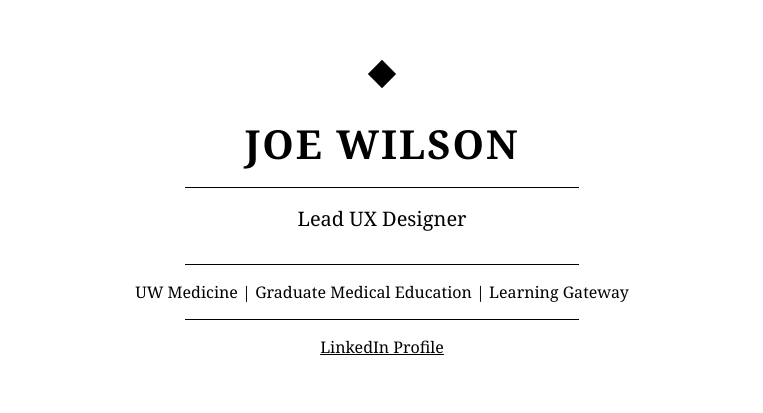
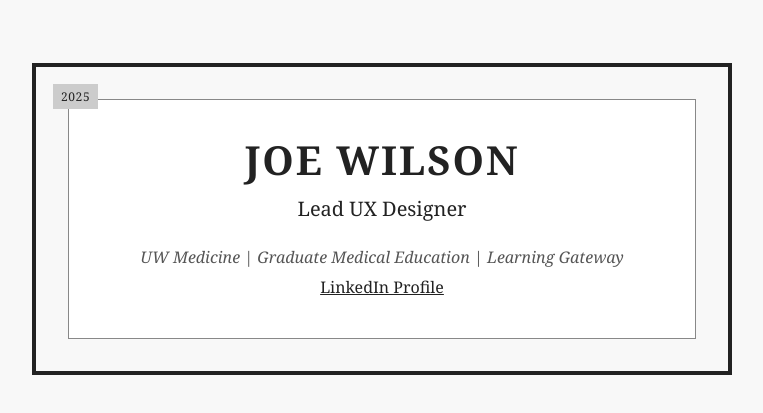
Before and after one commit to joewilcom/portfolio-site, a plain HTML site: page index.html in a window 1280 px wide. Shown: the part 181-594 px from the top of the page, without its empty margins (258-1021 px from the left). Drawn offline with Linux system fonts and the light colour scheme.

Commit message:
Brutalist update

```diff
--- a/index.html
+++ b/index.html
@@ -7,15 +7,14 @@
   <link rel="stylesheet" href="styles/main.css">
 </head>
 <body>
-  <div class="container">
-    <div class="diamond"></div>
-    <h1>Joe Wilson</h1>
-    <div class="line"></div>
-    <h2>Lead UX Designer</h2>
-    <div class="line"></div>
-    <p>UW Medicine | Graduate Medical Education | Learning Gateway</p>
-    <div class="line"></div>
-    <p><a href="https://www.linkedin.com/in/joewil/" target="_blank">LinkedIn Profile</a></p>
+  <div class="outer-border">
+    <div class="content-box">
+      <div class="year-box">2025</div>
+      <h1>Joe Wilson</h1>
+      <h2>Lead UX Designer</h2>
+      <p class="org">UW Medicine | Graduate Medical Education | Learning Gateway</p>
+      <p><a href="https://www.linkedin.com/in/joewil/" target="_blank">LinkedIn Profile</a></p>
+    </div>
   </div>
 </body>
 </html>
--- a/styles/main.css
+++ b/styles/main.css
@@ -1,6 +1,6 @@
 body {
-  background: white;
-  color: black;
+  background: #f8f8f8;
+  color: #222;
   font-family: 'Georgia', serif;
   margin: 0;
   padding: 0;
@@ -8,29 +8,56 @@ body {
   justify-content: center;
   align-items: center;
   height: 100vh;
-  text-align: center;
 }
 
-.container {
-  max-width: 600px;
+.outer-border {
+  border: 4px solid #222;
   padding: 2rem;
+  box-sizing: border-box;
+  width: 90%;
+  max-width: 700px;
+}
+
+.content-box {
+  border: 1px solid #888;
+  padding: 2rem;
+  background: white;
+  text-align: center;
+  position: relative;
+}
+
+.year-box {
+  position: absolute;
+  top: -1rem;
+  left: -1rem;
+  background: #ccc;
+  color: #222;
+  padding: 0.25rem 0.5rem;
+  font-size: 0.75rem;
+  text-transform: uppercase;
+  letter-spacing: 0.05em;
 }
 
 h1 {
   font-size: 2.5rem;
-  margin-bottom: 0.5rem;
   text-transform: uppercase;
   letter-spacing: 0.05em;
+  margin: 0 0 0.5rem 0;
 }
 
 h2 {
   font-size: 1.25rem;
   font-weight: normal;
-  margin-bottom: 2rem;
+  margin: 0 0 1.5rem 0;
+}
+
+p {
+  margin: 0.5rem 0;
+  font-size: 1rem;
 }
 
 a {
-  color: black;
+  color: #222;
   text-decoration: underline;
 }
 
@@ -38,17 +65,7 @@ a:hover {
   text-decoration: none;
 }
 
-/* Brutalist Geometry */
-.line {
-  border-top: 1px solid black;
-  margin: 1rem auto;
-  width: 80%;
+.org {
+  font-style: italic;
+  color: #555;
 }
-
-.diamond {
-  width: 20px;
-  height: 20px;
-  background-color: black;
-  transform: rotate(45deg);
-  margin: 0 auto 2rem;
-}
```
